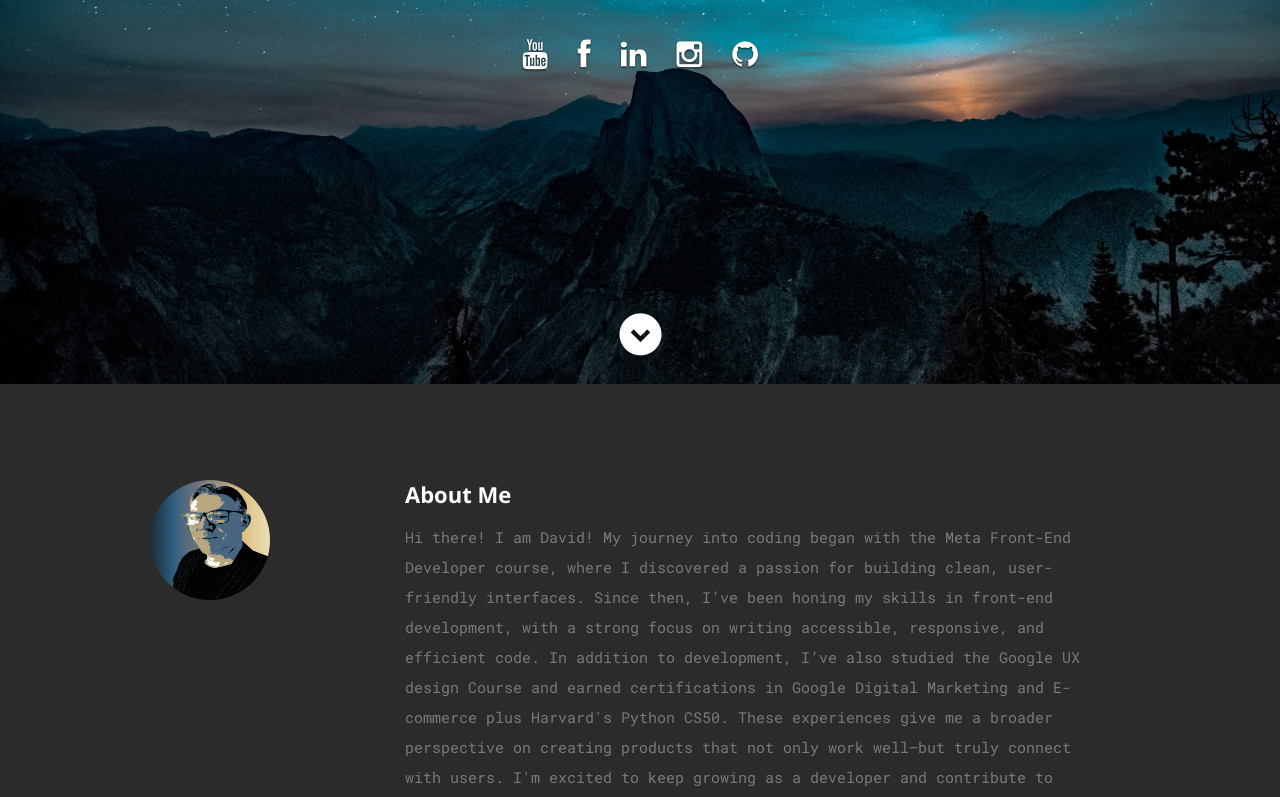
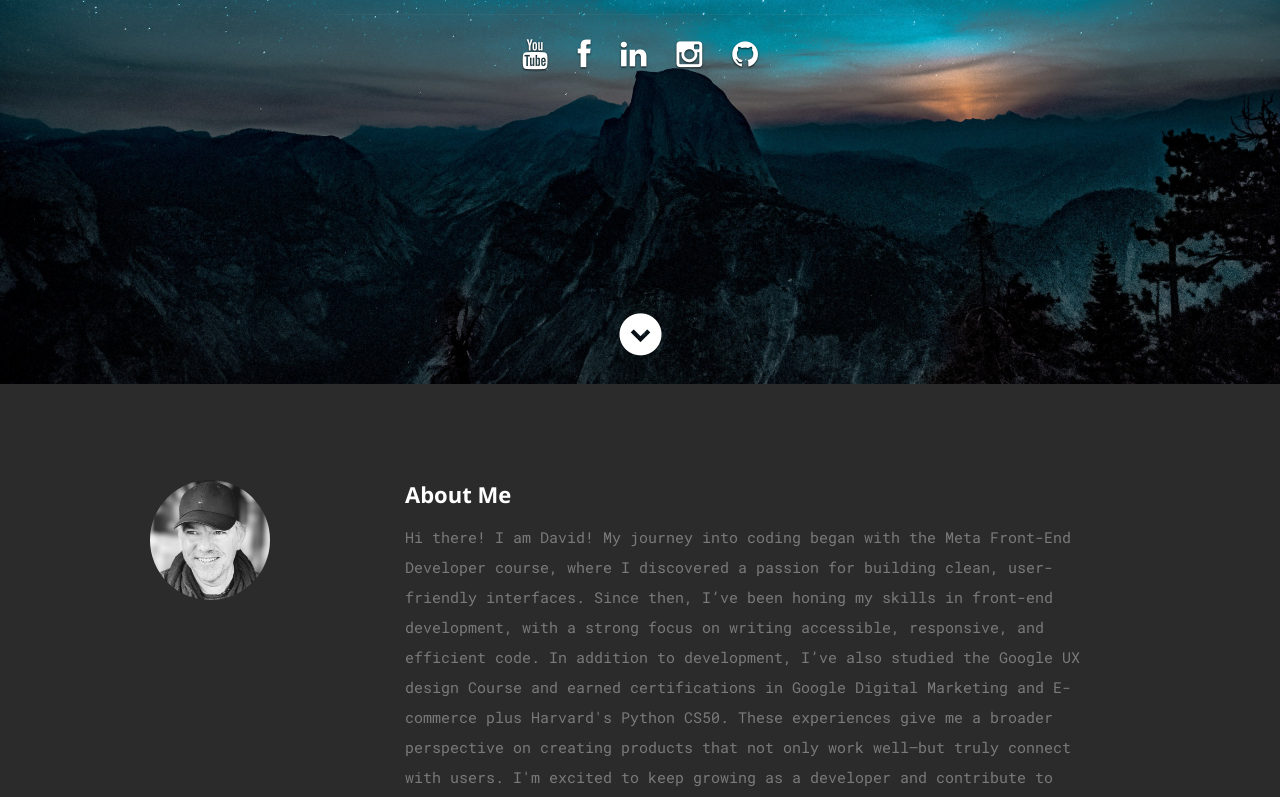
Before and after one commit to grnt7/DavidAGrant-Portfolio, a React (Create React App) app: page / in a window 1280 px wide. Shown: the part 416-1213 px from the top of the page. Built offline with nearby package versions, Linux system fonts and the light colour scheme.

Commit message:
Profilepic update

```diff
--- a/public/resumeData.json
+++ b/public/resumeData.json
@@ -3,7 +3,7 @@
     "name": "David Grant",
     "occupation": "Junior Frontend Developer",
     "description": "I eat, sleep and breathe React",
-    "image": "dgPortrait.jpg",
+    "image": "DGProfilePic.jpg",
     "bio": "Hi there! I am David! My journey into coding began with the Meta Front-End Developer course, where I discovered a passion for building clean, user-friendly interfaces. Since then, I’ve been honing my skills in front-end development, with a strong focus on writing accessible, responsive, and efficient code. In addition to development, I’ve also studied the Google UX design Course and earned certifications in Google Digital Marketing and E-commerce plus Harvard's Python CS50. These experiences give me a broader perspective on creating products that not only work well—but truly connect with users. I'm excited to keep growing as a developer and contribute to meaningful, user-centered projects.",
 
 
--- a/src/Components/About.js
+++ b/src/Components/About.js
@@ -21,7 +21,7 @@ const About = ({ data }) => {
           <img
             className="profile-pic"
             src={profilepic}
-            alt="Sonny's Profile Pic"
+            alt="David's Profile Pic"
           />
         </div>
         <div className="nine columns main-col">
```
Also changed, not shown: public/images/DGProfilePic.jpg (added).
